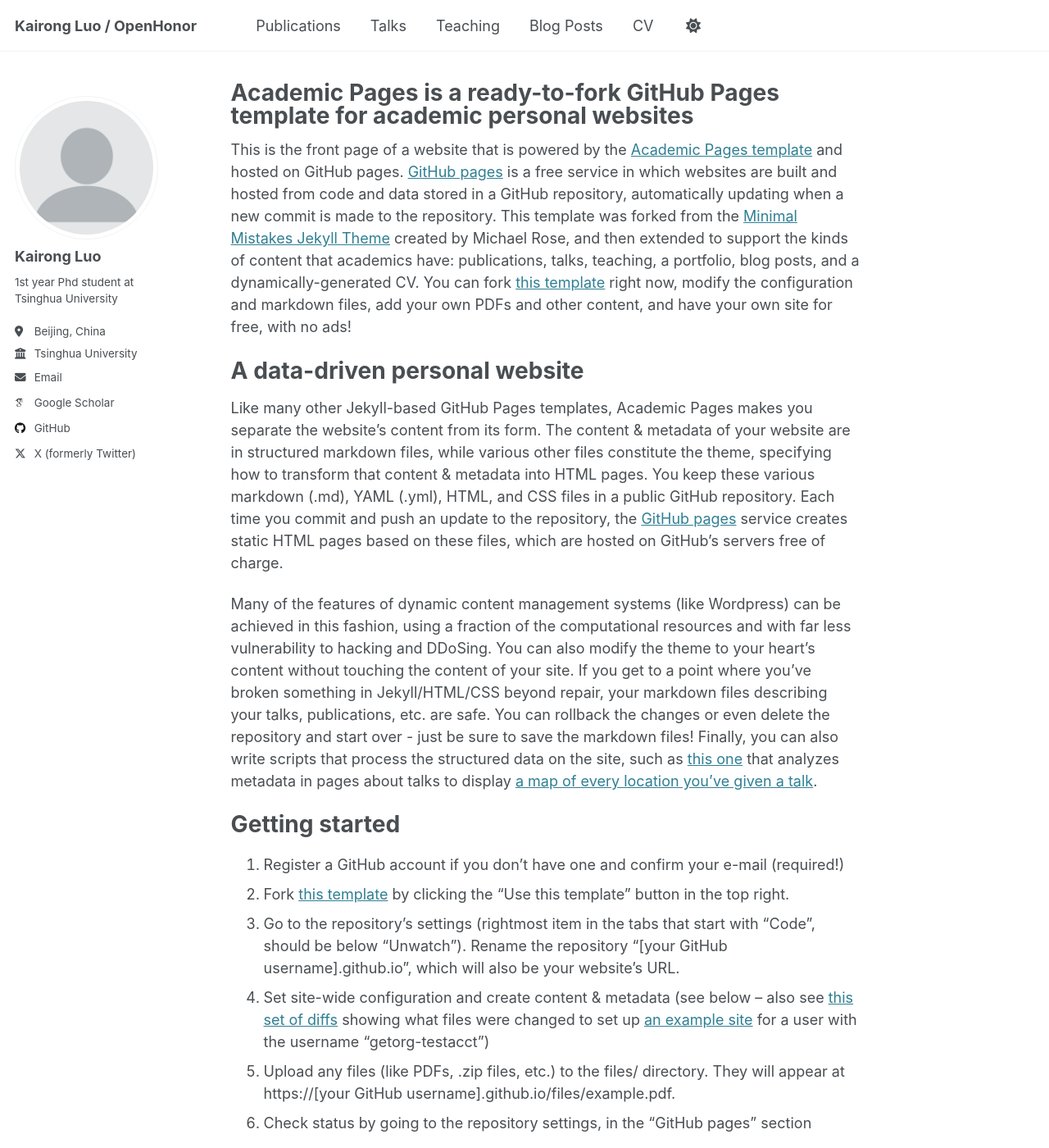
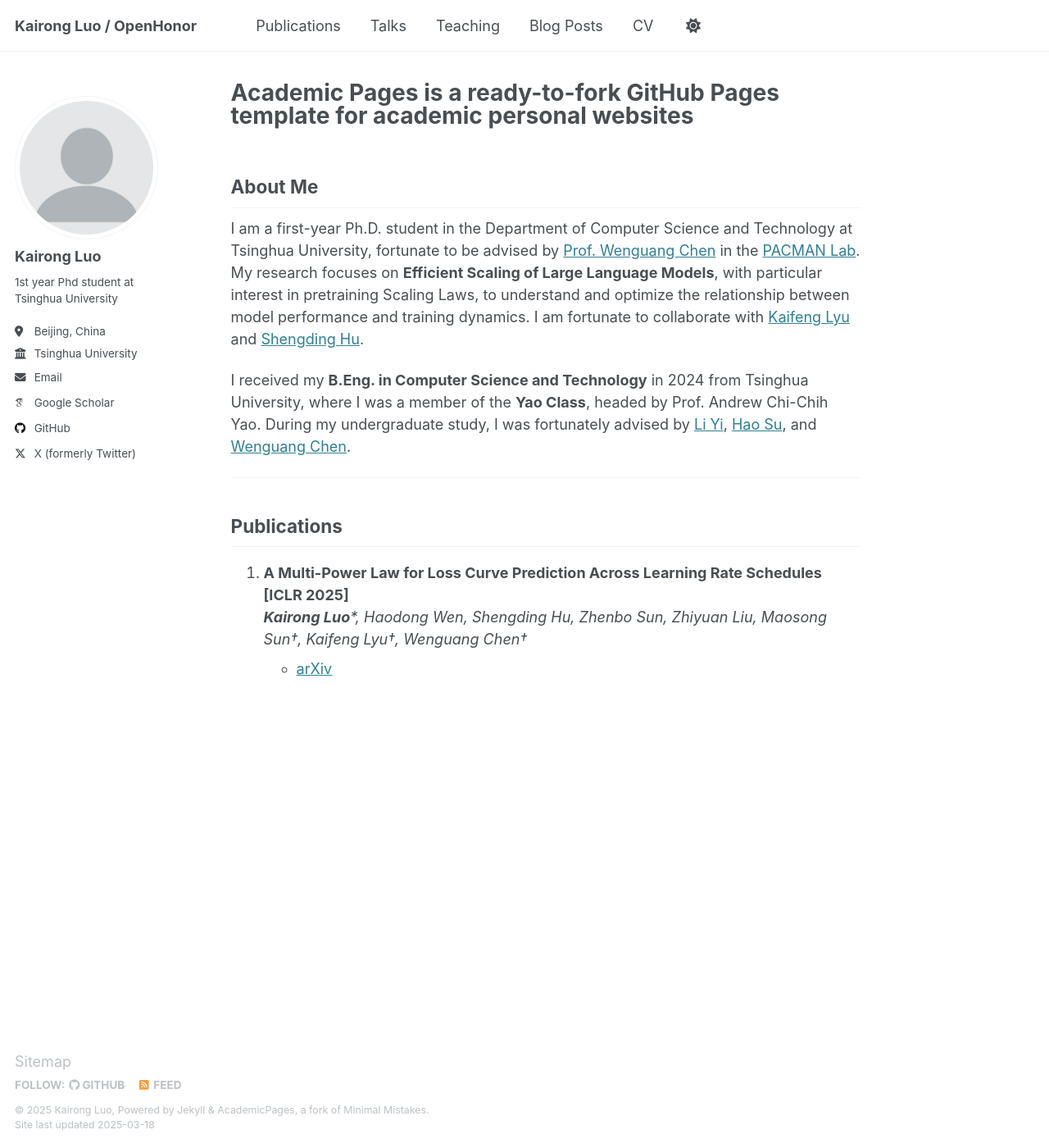
Before and after one commit to thu-yao-01-luo/thu-yao-01-luo.github.io, a Jekyll site: the page built from _pages/about.md, in a window 1280 px wide and 1400 px high. Shown: the whole window at 82% size. Built offline with Jekyll 4.4.1, drawn with Linux system fonts in a browser that asks for light colours; some web fonts are replaced; some of the changed text lies outside the part shown.

Commit message:
Update about.md

```diff
--- a/_pages/about.md
+++ b/_pages/about.md
@@ -7,43 +7,25 @@ redirect_from:
   - /about.html
 ---
 
-This is the front page of a website that is powered by the [Academic Pages template](https://github.com/academicpages/academicpages.github.io) and hosted on GitHub pages. [GitHub pages](https://pages.github.com) is a free service in which websites are built and hosted from code and data stored in a GitHub repository, automatically updating when a new commit is made to the repository. This template was forked from the [Minimal Mistakes Jekyll Theme](https://mmistakes.github.io/minimal-mistakes/) created by Michael Rose, and then extended to support the kinds of content that academics have: publications, talks, teaching, a portfolio, blog posts, and a dynamically-generated CV. You can fork [this template](https://github.com/academicpages/academicpages.github.io) right now, modify the configuration and markdown files, add your own PDFs and other content, and have your own site for free, with no ads!
+## About Me
+I am a first-year Ph.D. student in the Department of Computer Science and Technology at Tsinghua University, fortunate to be advised by [Prof. Wenguang Chen](https://pacman.cs.tsinghua.edu.cn/~cwg/) in the [PACMAN Lab](https://github.com/thu-pacman). My research focuses on **Efficient Scaling of Large Language Models**, with particular interest in pretraining Scaling Laws, to understand and optimize the relationship between model performance and training dynamics. I am fortunate to collaborate with [Kaifeng Lyu](https://kaifeng.ac/) and [Shengding Hu](https://shengdinghu.github.io/).
 
-A data-driven personal website
-======
-Like many other Jekyll-based GitHub Pages templates, Academic Pages makes you separate the website's content from its form. The content & metadata of your website are in structured markdown files, while various other files constitute the theme, specifying how to transform that content & metadata into HTML pages. You keep these various markdown (.md), YAML (.yml), HTML, and CSS files in a public GitHub repository. Each time you commit and push an update to the repository, the [GitHub pages](https://pages.github.com/) service creates static HTML pages based on these files, which are hosted on GitHub's servers free of charge.
+<!--
+- **Pretraining Scaling Laws**: Understanding and optimizing the relationship between model performance and training dynamics.
+- **Data Improvement**: Enhancing the quality and efficiency of training data for better model generalization.
+-->
+<!--
+- **Reinforcement Learning**: Exploring RL techniques for fine-tuning and improving large language models.
+-->
 
-Many of the features of dynamic content management systems (like Wordpress) can be achieved in this fashion, using a fraction of the computational resources and with far less vulnerability to hacking and DDoSing. You can also modify the theme to your heart's content without touching the content of your site. If you get to a point where you've broken something in Jekyll/HTML/CSS beyond repair, your markdown files describing your talks, publications, etc. are safe. You can rollback the changes or even delete the repository and start over - just be sure to save the markdown files! Finally, you can also write scripts that process the structured data on the site, such as [this one](https://github.com/academicpages/academicpages.github.io/blob/master/talkmap.ipynb) that analyzes metadata in pages about talks to display [a map of every location you've given a talk](https://academicpages.github.io/talkmap.html).
+I received my **B.Eng. in Computer Science and Technology** in 2024 from Tsinghua University, where I was a member of the **Yao Class**, headed by Prof. Andrew Chi-Chih Yao. During my undergraduate study, I was fortunately advised by [Li Yi](https://ericyi.github.io/), [Hao Su](https://cseweb.ucsd.edu/~haosu/), and [Wenguang Chen](https://pacman.cs.tsinghua.edu.cn/~cwg/).
+<!--
+During my undergraduate studies, I had the privilege of visiting the **SU Lab** at UC San Diego in Spring 2023, where I was advised by [Prof. Hao Su](https://cseweb.ucsd.edu/~haosu/).
+-->
 
-Getting started
-======
-1. Register a GitHub account if you don't have one and confirm your e-mail (required!)
-1. Fork [this template](https://github.com/academicpages/academicpages.github.io) by clicking the "Use this template" button in the top right.
-1. Go to the repository's settings (rightmost item in the tabs that start with "Code", should be below "Unwatch"). Rename the repository "[your GitHub username].github.io", which will also be your website's URL.
-1. Set site-wide configuration and create content & metadata (see below -- also see [this set of diffs](http://archive.is/3TPas) showing what files were changed to set up [an example site](https://getorg-testacct.github.io) for a user with the username "getorg-testacct")
-1. Upload any files (like PDFs, .zip files, etc.) to the files/ directory. They will appear at https://[your GitHub username].github.io/files/example.pdf.
-1. Check status by going to the repository settings, in the "GitHub pages" section
+---
 
-Site-wide configuration
-------
-The main configuration file for the site is in the base directory in [_config.yml](https://github.com/academicpages/academicpages.github.io/blob/master/_config.yml), which defines the content in the sidebars and other site-wide features. You will need to replace the default variables with ones about yourself and your site's github repository. The configuration file for the top menu is in [_data/navigation.yml](https://github.com/academicpages/academicpages.github.io/blob/master/_data/navigation.yml). For example, if you don't have a portfolio or blog posts, you can remove those items from that navigation.yml file to remove them from the header.
-
-Create content & metadata
-------
-For site content, there is one markdown file for each type of content, which are stored in directories like _publications, _talks, _posts, _teaching, or _pages. For example, each talk is a markdown file in the [_talks directory](https://github.com/academicpages/academicpages.github.io/tree/master/_talks). At the top of each markdown file is structured data in YAML about the talk, which the theme will parse to do lots of cool stuff. The same structured data about a talk is used to generate the list of talks on the [Talks page](https://academicpages.github.io/talks), each [individual page](https://academicpages.github.io/talks/2012-03-01-talk-1) for specific talks, the talks section for the [CV page](https://academicpages.github.io/cv), and the [map of places you've given a talk](https://academicpages.github.io/talkmap.html) (if you run this [python file](https://github.com/academicpages/academicpages.github.io/blob/master/talkmap.py) or [Jupyter notebook](https://github.com/academicpages/academicpages.github.io/blob/master/talkmap.ipynb), which creates the HTML for the map based on the contents of the _talks directory).
-
-**Markdown generator**
-
-The repository includes [a set of Jupyter notebooks](https://github.com/academicpages/academicpages.github.io/tree/master/markdown_generator
-) that converts a CSV containing structured data about talks or presentations into individual markdown files that will be properly formatted for the Academic Pages template. The sample CSVs in that directory are the ones I used to create my own personal website at stuartgeiger.com. My usual workflow is that I keep a spreadsheet of my publications and talks, then run the code in these notebooks to generate the markdown files, then commit and push them to the GitHub repository.
-
-How to edit your site's GitHub repository
-------
-Many people use a git client to create files on their local computer and then push them to GitHub's servers. If you are not familiar with git, you can directly edit these configuration and markdown files directly in the github.com interface. Navigate to a file (like [this one](https://github.com/academicpages/academicpages.github.io/blob/master/_talks/2012-03-01-talk-1.md) and click the pencil icon in the top right of the content preview (to the right of the "Raw | Blame | History" buttons). You can delete a file by clicking the trashcan icon to the right of the pencil icon. You can also create new files or upload files by navigating to a directory and clicking the "Create new file" or "Upload files" buttons.
-
-Example: editing a markdown file for a talk
-![Editing a markdown file for a talk](/images/editing-talk.png)
-
-For more info
-------
-More info about configuring Academic Pages can be found in [the guide](https://academicpages.github.io/markdown/), the [growing wiki](https://github.com/academicpages/academicpages.github.io/wiki), and you can always [ask a question on GitHub](https://github.com/academicpages/academicpages.github.io/discussions). The [guides for the Minimal Mistakes theme](https://mmistakes.github.io/minimal-mistakes/docs/configuration/) (which this theme was forked from) might also be helpful.
+## Publications
+1. **A Multi-Power Law for Loss Curve Prediction Across Learning Rate Schedules [ICLR 2025]**
+   ***Kairong Luo**\*, Haodong Wen, Shengding Hu, Zhenbo Sun, Zhiyuan Liu, Maosong Sun†, Kaifeng Lyu†, Wenguang Chen†*
+   - [arXiv](https://arxiv.org/abs/2503.12811)
```
